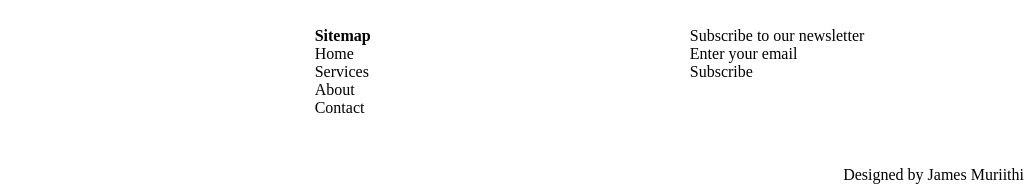
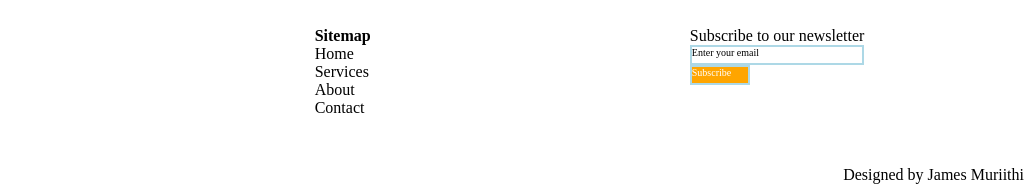
Before and after one commit to aust1inn/my_project, a plain HTML site: page index.html in a window 1280 px wide. Shown: the part 2140-2324 px from the top of the page, 256-1280 px from the left. Drawn offline with Linux system fonts and the light colour scheme; files whose address does not match are found by name.

Commit message:
formatted the email part

```diff
--- a/index.css
+++ b/index.css
@@ -133,6 +133,27 @@ header {
      justify-content: space-around;
      margin-top: 30px;
  }
+
+ .email{
+     border: 2px solid lightblue;
+     font-size: x-small;
+     height: 20px;
+ }
+
+ .subscribe{
+border: 2px solid lightblue;
+color: white;
+background-color: orange;
+width: 60px;
+font-size: x-small;
+height: 20px;
+ }
+
+ .subemail{
+     display: flex;
+     margin-top: 7px;
+ }
+
  .footer{
      display: flex;
      justify-content: space-between;
```
